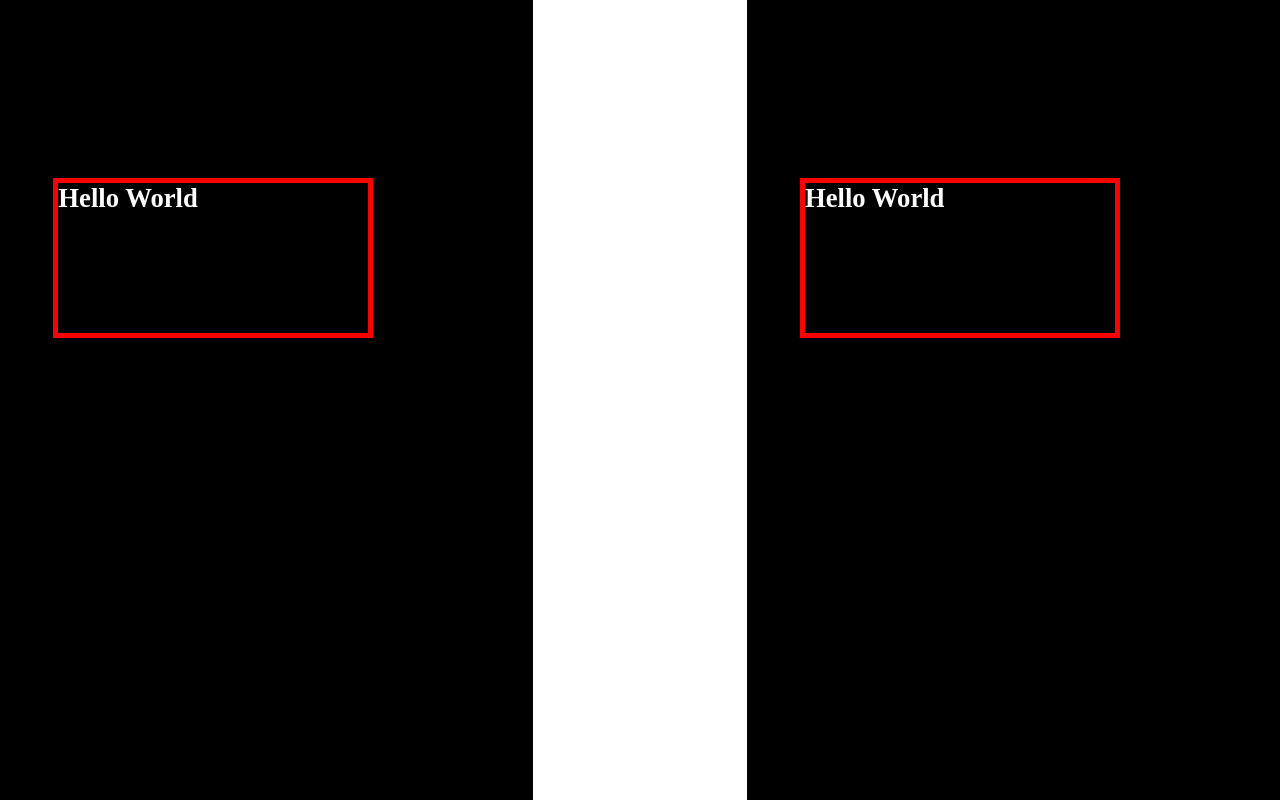
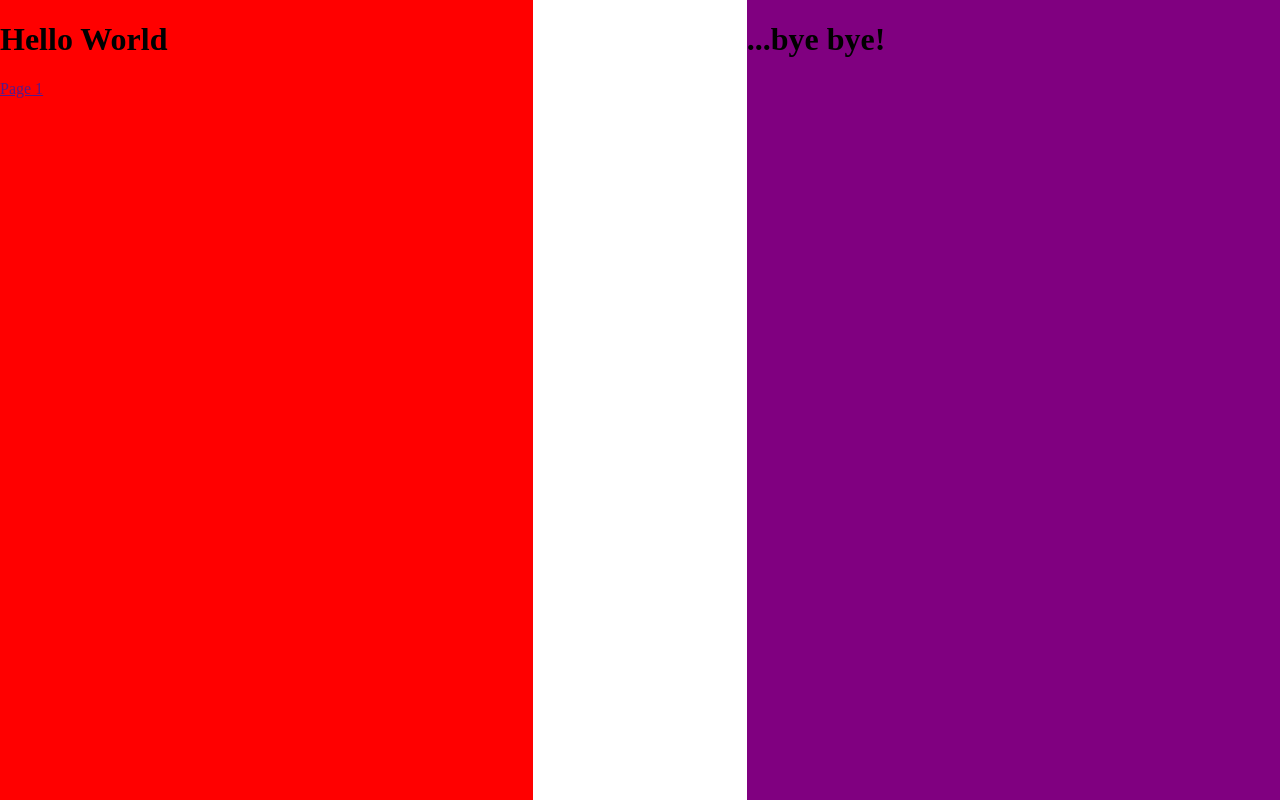
Before and after one commit to Driijko/Uniform-Responsive-Design-Test, a React (Create React App) app: page / in a window 1280 px wide. Built offline with nearby package versions, Linux system fonts and the light colour scheme.

Commit message:
Complete site map component

```diff
--- a/src/components/App/App.js
+++ b/src/components/App/App.js
@@ -1,15 +1,12 @@
-import './App.css';
+import UniformResponse from "../UniformResponse/UniformResponse";
 
-import UniformResponse from "../UniformResponse/UniformResponse";
-import Test from "../Pages/Test";
+import SiteMap from "../SiteMap/SiteMap";
+
 function App() {
 
   return (
     <div className="App">
-      <UniformResponse>
-        <Test />
-        <Test />
-      </UniformResponse>
+      <SiteMap />
     </div>
   );
 }
--- /dev/null
+++ b/src/components/Content/Layers/Layer0.js
@@ -0,0 +1,38 @@
+import {useState} from "react";
+
+import {Redirect} from "react-router-dom";
+
+function ExitLink(props) {
+
+    const [exit, setExit] = useState(false);
+
+    function handleClick(e) {
+        e.preventDefault();
+        const timerId = setTimeout(() => {
+            setExit(true);
+            clearTimeout(timerId);
+        }, 2000)
+    }
+
+    return (
+        exit ?
+            <Redirect to="/page1" />
+            : <a href="" onClick={handleClick}>Page 1</a>
+    )
+}
+
+export default function Layer0({width, height, children}) {
+    const style = {
+        position: "absolute",
+        boxSizing: "border-box",
+        width: `${width}px`,
+        height: `${height}px`,
+        backgroundColor: "red",
+    };
+    return (
+        <div style={style}>
+            <h1>Hello World</h1>
+            <ExitLink />
+        </div>
+    )
+}
--- /dev/null
+++ b/src/components/Content/Layers/Layer1.js
@@ -0,0 +1,18 @@
+import {useState} from "react";
+
+import {Redirect} from "react-router-dom";
+
+export default function Layer0({width, height, children}) {
+    const style = {
+        position: "absolute",
+        boxSizing: "border-box",
+        width: `${width}px`,
+        height: `${height}px`,
+        backgroundColor: "purple",
+    };
+    return (
+        <div style={style}>
+            <h1>...bye bye!</h1>
+        </div>
+    )
+}
--- /dev/null
+++ b/src/components/Content/Layers/Layer2.js
@@ -0,0 +1,14 @@
+export default function Layer2({width, height, children}) {
+    const style = {
+        position: "absolute",
+        boxSizing: "border-box",
+        width: `${width}px`,
+        height: `${height}px`,
+        backgroundColor: "green",
+    };
+    return (
+        <div style={style}>
+            <h1>Hello World</h1>
+        </div>
+    )
+}
--- /dev/null
+++ b/src/components/Content/Pages/HomePage.js
@@ -0,0 +1,13 @@
+import UniformResponse from "../../UniformResponse/UniformResponse";
+
+import Layer0 from "../Layers/Layer0";
+import Layer1 from "../Layers/Layer1";
+
+export default function HomePage(props) {
+    return (
+        <UniformResponse>
+            <Layer0 />
+            <Layer1 />
+        </UniformResponse>
+    )
+}
--- /dev/null
+++ b/src/components/Content/Pages/Page1.js
@@ -0,0 +1,11 @@
+import UniformResponse from "../../UniformResponse/UniformResponse";
+import Layer2 from "../Layers/Layer2";
+
+export default function Page1(props) {
+    return (
+        <UniformResponse>
+            <Layer2 />
+            <Layer2 />
+        </UniformResponse>
+    )
+}
--- a/src/components/Pages/Test.js
+++ /dev/null
@@ -1,27 +0,0 @@
-export default function Test({width, height, children}) {
-
-    const style1 = {
-        position: "absolute",
-        boxSizing: "border-box",
-        width: `${width}px`,
-        height: `${height}px`,
-        backgroundColor: "black",
-        color: "white",
-    };
-
-    const style2 = {
-        fontSize: `${width / 20}px`,
-        position: "absolute",
-        top: "20%",
-        left: "10%",
-        width: "60%",
-        height: "20%",
-        boxSizing: "border-box",
-        border: "5px solid red",
-    }
-    return (
-        <div style={style1}>
-            <h1 style={style2}>Hello World</h1>
-        </div>
-    )
-}
--- /dev/null
+++ b/src/components/SiteMap/SiteMap.js
@@ -0,0 +1,13 @@
+import {BrowserRouter as Router, Switch, Route} from "react-router-dom";
+
+import HomePage from "../Content/Pages/HomePage";
+import Page1 from "../Content/Pages/Page1";
+
+export default function SiteMap(props) {
+    return (
+        <Switch>
+            <Route path="/page1" component={Page1} />
+            <Route exact path="/" component={HomePage} />
+        </Switch>
+    )
+}
--- a/src/index.js
+++ b/src/index.js
@@ -1,12 +1,15 @@
 import React from 'react';
 import ReactDOM from 'react-dom';
+import {BrowserRouter} from "react-router-dom";
 import App from './components/App/App';
 
 import "./index.css";
 
 ReactDOM.render(
-  <React.StrictMode>
-    <App />
-  </React.StrictMode>,
+  <BrowserRouter>
+      <React.StrictMode>
+        <App />
+      </React.StrictMode>
+  </BrowserRouter>,
   document.getElementById('root')
 );
```
Also changed, not shown: src/components/App/App.css (deleted), 1 other file (tests, documents, lock files or other folders).
